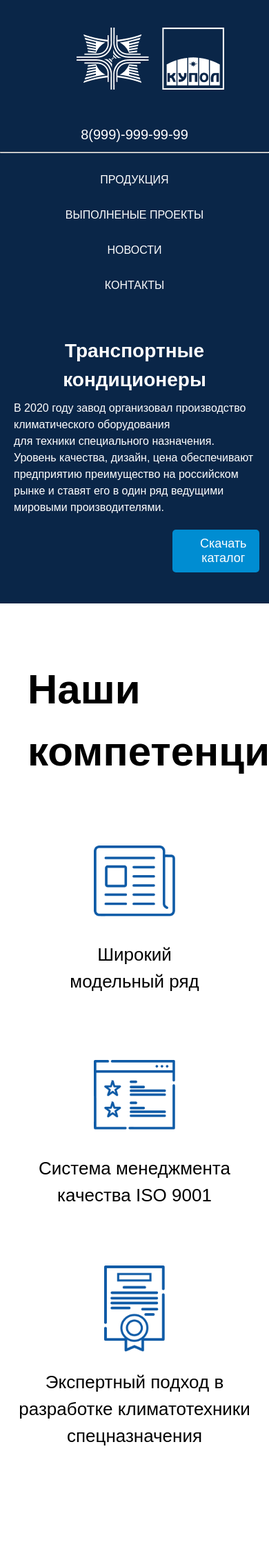
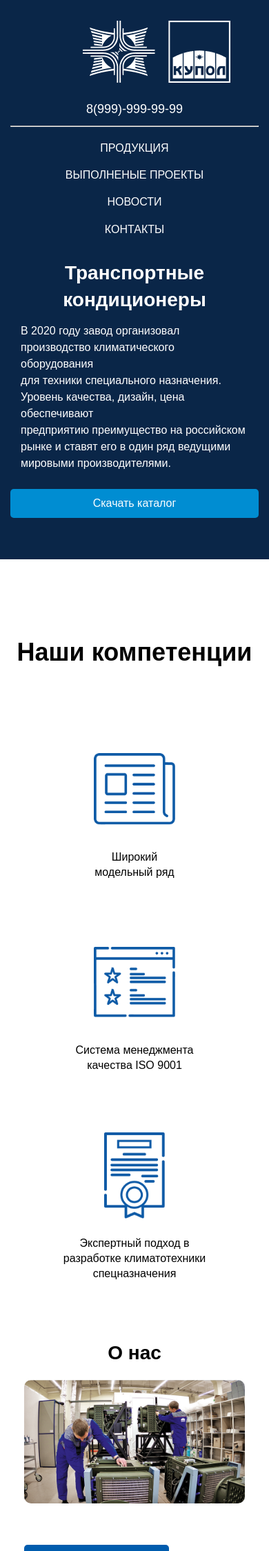
Before and after one commit to L4NOTTE/L4NOTTE.github.io, a PHP site: page / in a window 390 px wide; the page is wider, and only the part inside the window is pictured. Shown: the top 2249 px of that part at 69% size. Run offline with PHP 8.4, Linux system fonts and the light colour scheme.

Commit message:
Update style.css

```diff
--- a/Practic/css/style.css
+++ b/Practic/css/style.css
@@ -741,24 +741,47 @@ h3 {
 }
 
 @media (max-width: 480px) {
+  * {
+    box-sizing: border-box;
+  }
+
+  body {
+    font-size: 16px;
+    line-height: 1.4;
+  }
+
+  .header {
+    padding: 20px 15px 40px 15px;
+    text-align: center;
+  }
+
   .header_tt {
-    display: flex;
     flex-direction: column;
     align-items: center;
-    text-align: center;
-    margin: 0 auto;
+    margin: 0;
+  }
+
+  .logo {
+    margin: 10px 0;
+    width: 150px;
+    height: auto;
   }
 
   .contact-phone {
     margin: 10px 0;
-    font-size: 20px;
+    font-size: 18px;
+    text-align: center;
   }
 
   .top-nav {
     flex-direction: column;
-    align-items: center;
-    gap: 25px;
-    margin-bottom: 60px;
+    gap: 15px;
+    margin: 20px 0 30px 0;
+    text-align: center;
+  }
+
+  .top-nav a {
+    font-size: 16px;
   }
 
   .search {
@@ -767,100 +790,144 @@ h3 {
 
   .header h1 {
     font-size: 28px;
-    display: flex;
-    margin: 0 20px;
+    margin: 20px 15px;
   }
 
   .header p {
     font-size: 16px;
-    margin: 20px 20px;
+    margin: 15px 15px 25px 15px;
+    line-height: 1.5;
+  }
+
+  .cta-buttons {
+    justify-content: center;
+    margin: 20px 0;
+    gap: 10px;
+    flex-wrap: wrap;
   }
 
   .downloadBtn {
-    display: flex;
-    width: 90%;
-    font-size: 18px;
-    align-items: flex-start;
+    width: 100%;
+    padding: 12px;
+    font-size: 16px;
   }
 
   .infographic {
-    margin-left: 40px;
+    margin: 30px 15px;
+    font-size: 36px;
+    text-align: center;
   }
 
   .infographic_txt {
     flex-direction: column;
     align-items: center;
-    gap: 60px;
+    gap: 30px;
+  }
+
+  .infographic_block {
+    width: 100%;
+    max-width: 300px;
+    font-size: 16px;
+  }
+
+  .about {
+    margin: 50px 15px 50px 15px;
   }
 
   .about h2 {
-    margin-left: 40px;
-  }
-
-  .about img {
-    width: 350px;
-  }
-
-  .about-left,
-  .about-right {
-    width: 350px;
+    font-size: 28px;
+    margin: 0 0 20px 0;
+    text-align: center;
   }
 
   .about-content {
     flex-direction: column;
     align-items: center;
-    gap: 40px;
+    gap: 20px;
+  }
+
+  .about-left,
+  .about-right {
+    width: 100%;
+    max-width: 350px;
     text-align: center;
+  }
+
+  .about-left img {
+    width: 100%;
+    height: auto;
   }
 
   .bid {
     width: 100%;
+    font-size: 16px;
+    padding: 10px;
   }
 
   h3 {
-    margin-left: 40px;
-    margin-right: 40px;
+    font-size: 24px;
+    margin: 30px 15px;
+    text-align: center;
   }
 
   .products {
-    gap: 5%;
-    padding: 40px auto;
+    padding: 20px 10px;
+    gap: 20px;
   }
 
   .product-card {
-    display: flex;
     flex-direction: column;
-    width: 300px;
+    width: 100%;
+    padding: 15px;
+    margin-bottom: 20px;
   }
 
   .product-card img {
-    width: 260px;
-    height: 150px;
-    object-fit: contain;
+    width: 100%;
+    height: auto;
+    margin: 0 0 15px 0;
+  }
+
+  .product-txt {
+    width: 100%;
+  }
+
+  .card-header {
+    font-size: 20px;
+    margin-bottom: 10px;
+  }
+
+  .product-card p {
+    font-size: 14px;
+    margin-bottom: 10px;
+  }
+
+  .footer {
+    padding: 40px 15px;
   }
 
   .contact-section {
-    display: flex;
     flex-direction: column;
-    margin: 0 auto;
+    align-items: center;
+    text-align: center;
+    margin: 0;
   }
 
   .contact-title {
-    margin-bottom: 80px;
-    font-size: 48px;
-    margin-left: 80px;
+    font-size: 24px;
+    margin-bottom: 30px;
   }
 
   .contact-columns {
-    margin: 0 auto;
-    display: flex;
     flex-direction: column;
+    gap: 20px;
     align-items: center;
+    margin: 0;
   }
 
   .contact-card {
-    max-width: 360px;
-    padding: auto 10px;
-    font-size: 22px;
+    max-width: 300px;
+    font-size: 14px;
+    padding: 15px;
   }
 }
```
